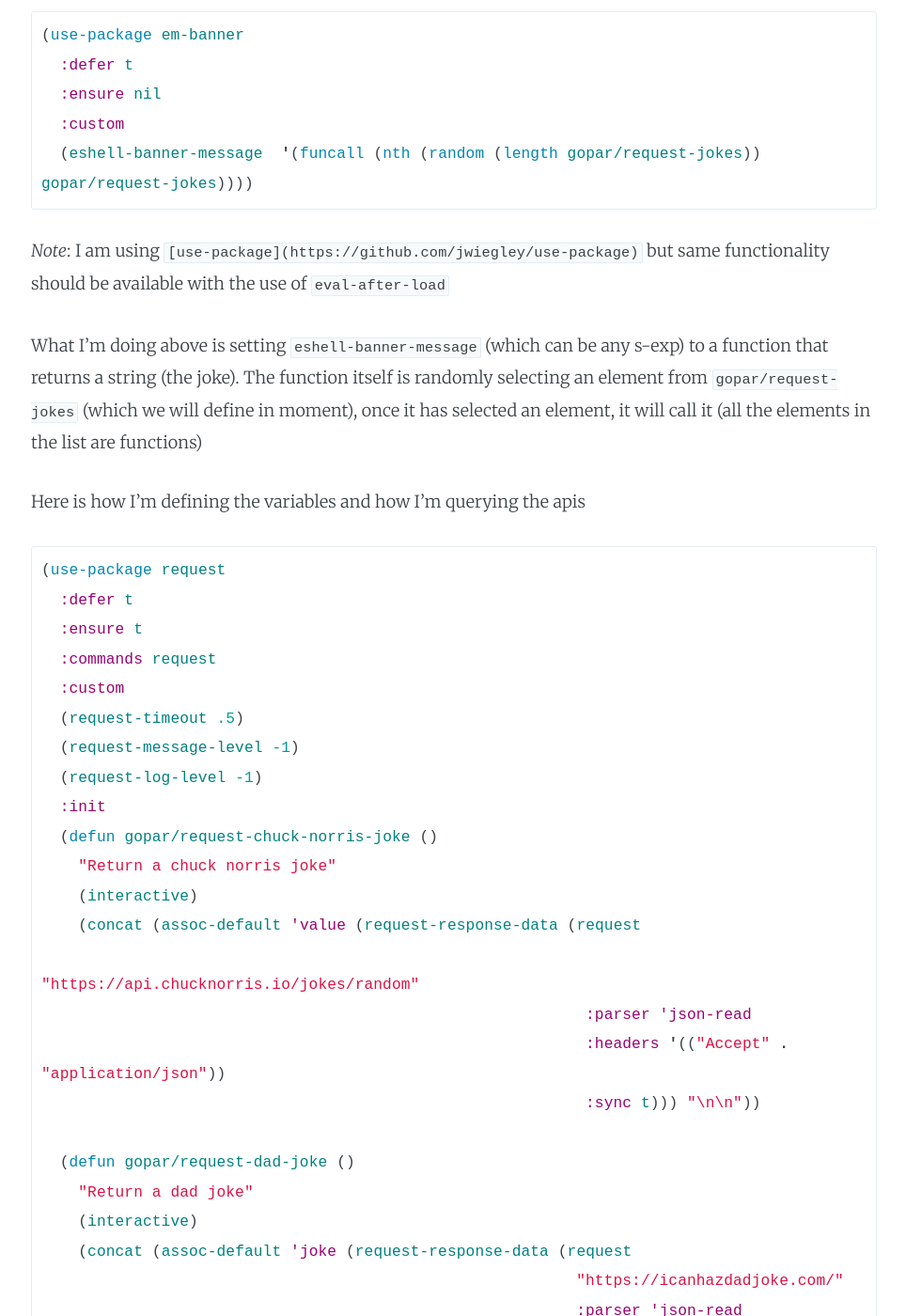
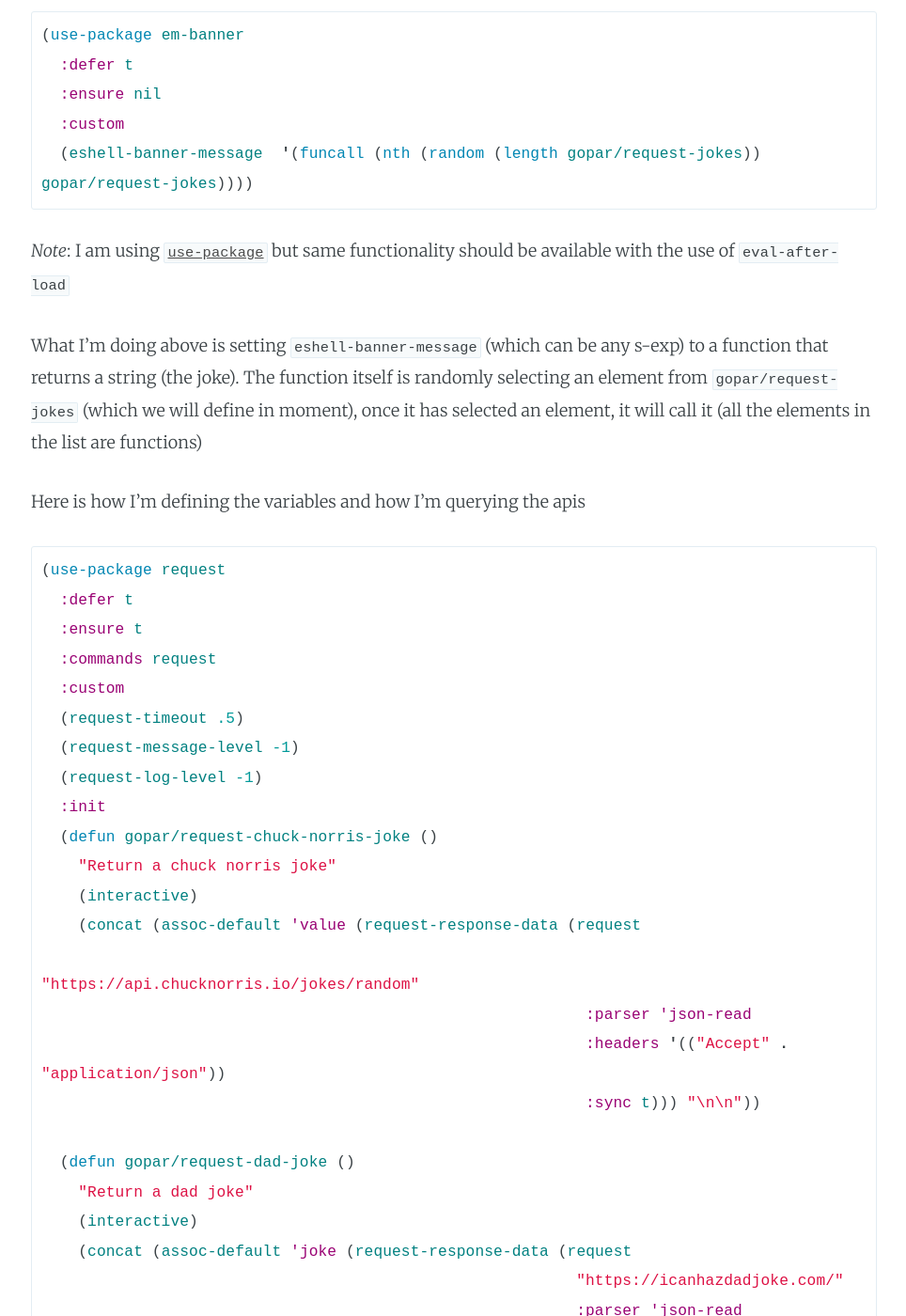
Before and after one commit to gopar/gopar.github.io, a Jekyll site: the page built from _posts/2020-11-28-making-eshell-tell-jokes.md, in a window 1280 px wide and 1400 px high, scrolled down 580 px. Shown: the whole window at 94% size, without its empty margins (157-1121 px from the left). Built offline with Jekyll 4.4.1, drawn with Linux system fonts in a browser that asks for light colours; some of the changed text lies outside the part shown.

Commit message:
Fix links

````diff
--- a/_posts/2020-11-28-making-eshell-tell-jokes.md
+++ b/_posts/2020-11-28-making-eshell-tell-jokes.md
@@ -20,7 +20,7 @@ in charge of displaying the banner on startup (who would of guessed). With that
   (eshell-banner-message  '(funcall (nth (random (length gopar/request-jokes)) gopar/request-jokes))))
 ```
 
-_Note_: I am using `[use-package](https://github.com/jwiegley/use-package)` but same functionality should be available with the use of `eval-after-load`
+_Note_: I am using [`use-package`](https://github.com/jwiegley/use-package) but same functionality should be available with the use of `eval-after-load`
 
 What I'm doing above is setting `eshell-banner-message` (which can be any s-exp) to a function that returns a string (the joke).
 The function itself is randomly selecting an element from `gopar/request-jokes` (which we will define in moment), once it has selected an element, it will call it (all the elements in the list are functions)
@@ -57,7 +57,7 @@ Here is how I'm defining the variables and how I'm querying the apis
   (setq gopar/request-jokes '(gopar/request-chuck-norris-joke gopar/request-dad-joke)))
 ```
 
-First thing to notice is that I am using `[request](https://github.com/tkf/emacs-request)` which allows me to effortlessly make network requests \o/
+First thing to notice is that I am using [`request`](https://github.com/tkf/emacs-request) which allows me to effortlessly make network requests \o/
 Next, you can see I have 2 functions (`gopar/request-dad-joke` and `gopar/request-chuck-norris-joke`) that return a joke from their apis, and am storing both
 those functions in `gopar/request-jokes` (which is what eshell banner is using).
 
````
